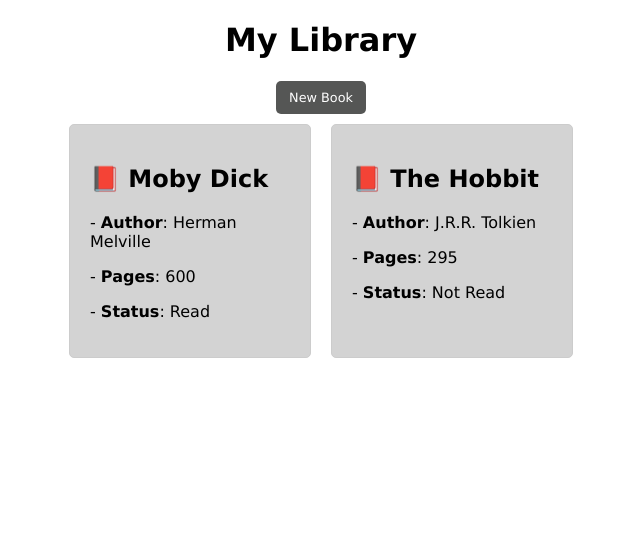
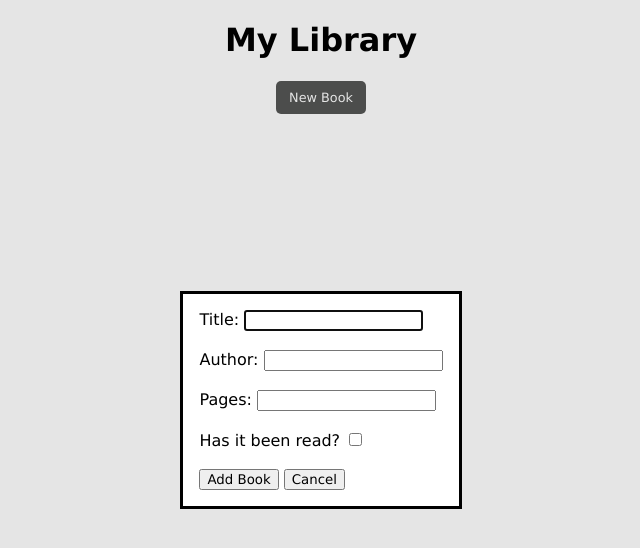
Before and after one commit to GuyMoreno/odin-library, a plain HTML site: page index.html in a window 1280 px wide. Both pictures are taken after a click on the button "New Book". Shown: the whole page, without its empty margins (319-959 px from the left). Drawn offline with Linux system fonts and the light colour scheme.

Commit message:
Add New Book button and dialog form for book input. Implement JavaScript to show dialog when clicking the New Book button.

```diff
--- a/index.html
+++ b/index.html
@@ -10,6 +10,24 @@
     <h1>My Library</h1>
     <div class="container">
       <button id="new-book-button">New Book</button>
+      <dialog id="book-dialog">
+        <form id="book-form">
+          <label for="title">Title:</label>
+          <input type="text" id="title" name="title" required /><br /><br />
+
+          <label for="author">Author:</label>
+          <input type="text" id="author" name="author" required /><br /><br />
+
+          <label for="pages">Pages:</label>
+          <input type="number" id="pages" name="pages" required /><br /><br />
+
+          <label for="read">Has it been read?</label>
+          <input type="checkbox" id="read" name="read" required /><br /><br />
+
+          <button type="submit">Add Book</button>
+          <button type="button" id="closeDialog">Cancel</button>
+        </form>
+      </dialog>
       <div id="library-container"></div>
     </div>
     <script src="index.js"></script>
--- a/index.js
+++ b/index.js
@@ -23,8 +23,8 @@ function addBookToLibrary(title, author, pages, read) {
 }
 
 // addBookToLibrary("The Great Gatsby", "F. Scott Fitzgerald", 200, "Yes");
-addBookToLibrary("Moby Dick", "Herman Melville", 600, "yes");
-addBookToLibrary("The Hobbit", "J.R.R. Tolkien", 295, "nope");
+// addBookToLibrary("Moby Dick", "Herman Melville", 600, "yes");
+// addBookToLibrary("The Hobbit", "J.R.R. Tolkien", 295, "nope");
 
 // console.log(myLibrary);
 
@@ -52,3 +52,10 @@ function displayBooks() {
 }
 
 displayBooks();
+
+const newBookButton = document.getElementById("new-book-button");
+const bookDialog = document.getElementById("book-dialog");
+
+newBookButton.addEventListener("click", () => {
+  bookDialog.showModal();
+});
```
